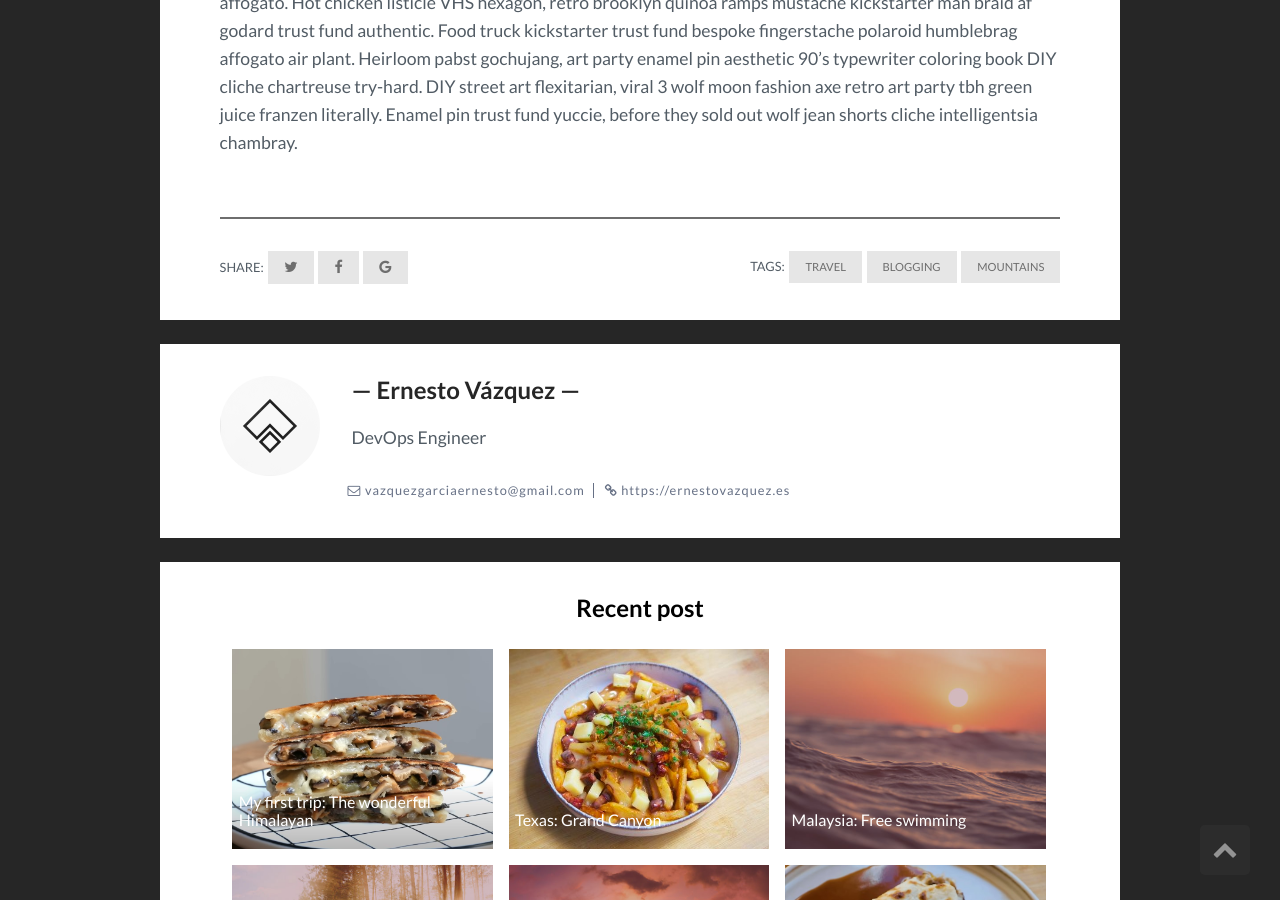
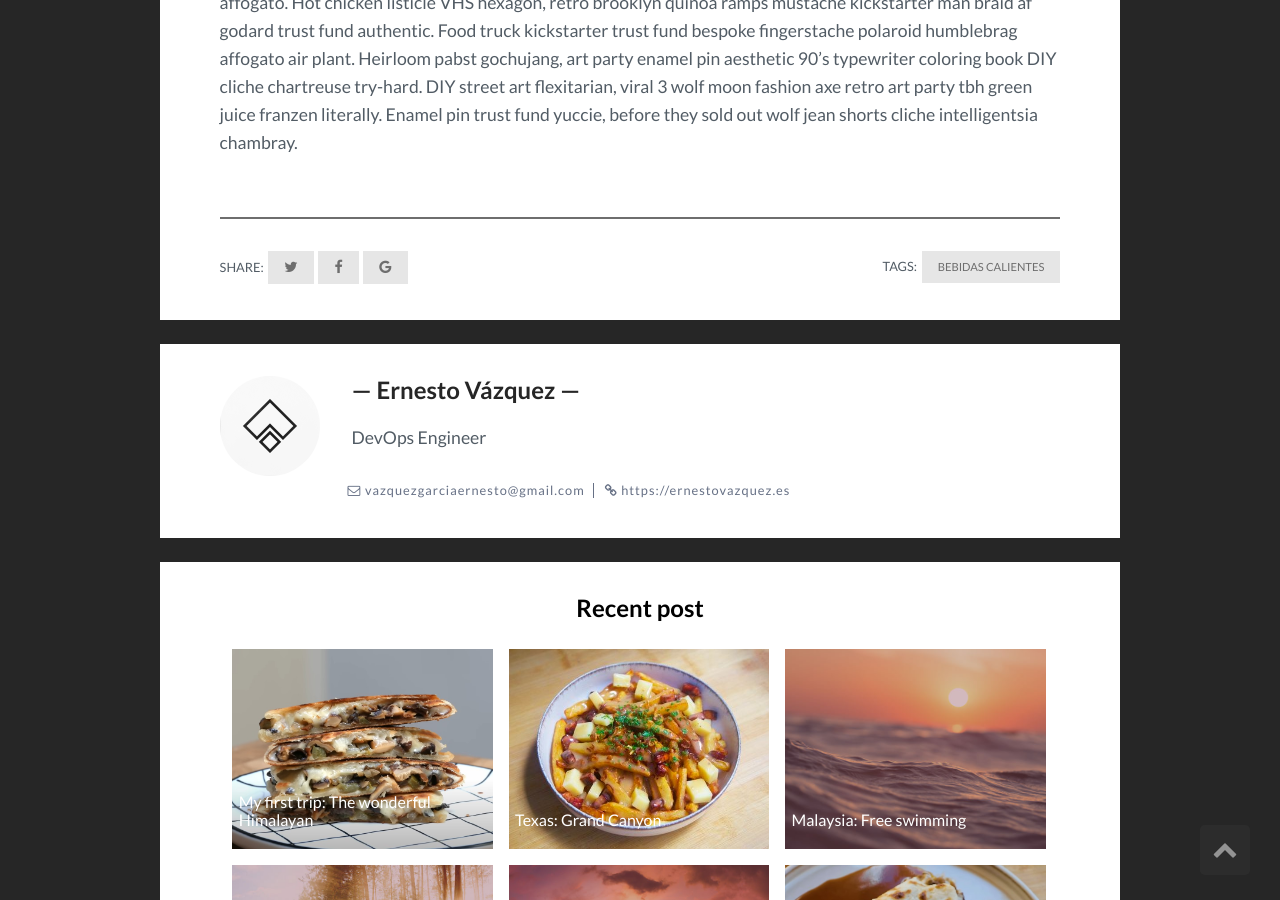
Before and after one commit to ernestovazquez/recetas, a Jekyll site: the page built from _posts/2017-07-12-the-wonderful-himalayan.markdown, in a window 1280 px wide and 900 px high, scrolled down 1544 px. Built offline with Jekyll 4.4.1, drawn with Linux system fonts in a browser that asks for light colours.

Commit message:
cambio de tags

```diff
--- a/_posts/2017-07-12-indonesia-rocky-mountains.markdown
+++ b/_posts/2017-07-12-indonesia-rocky-mountains.markdown
@@ -4,7 +4,7 @@ title: "Indonesia: Rocky mountains"
 img: indonesia.jpg # Add image post (optional)
 date: 2017-07-12 12:51:00 +0300
 description: You’ll find this post in your `_posts` directory. Go ahead and edit it and re-build the site to see your changes. # Add post description (optional)
-tag: [Travel, Indonesia, Mountains]
+tag: [Entrada]
 ---
 Flexitarian hella quinoa, stumptown chillwave squid heirloom pop-up church-key. Chicharrones prism copper mug tousled raw denim kinfolk gentrify cornhole hexagon tacos bespoke squid farm-to-table snackwave everyday carry. Vaporware chicharrones activated charcoal jianbing pok pok. Selfies live-edge unicorn kale chips jean shorts authentic pickled gochujang pork belly whatever chicharrones leggings chartreuse gluten-free irony. Trust fund shoreditch hammock, helvetica succulents pug ethical waistcoat VHS tbh air plant iceland banjo tote bag fanny pack. Ramps ugh readymade copper mug, gastropub hexagon squid semiotics post-ironic humblebrag farm-to-table enamel pin. Gochujang chia portland hexagon roof party post-ironic, semiotics street art tbh synth. Air plant vinyl sustainable pork belly. Chicharrones cronut raw denim listicle flexitarian franzen. Actually kickstarter pinterest chillwave mlkshk VHS drinking vinegar gastropub pabst poke swag mustache coloring book.
 
--- a/_posts/2017-07-12-malaysia-free-swimming.markdown
+++ b/_posts/2017-07-12-malaysia-free-swimming.markdown
@@ -4,7 +4,7 @@ title: "Malaysia: Free swimming"
 img: malaysia.jpg # Add image post (optional)
 date: 2017-07-12 12:53:00 +0300
 description: You’ll find this post in your `_posts` directory. Go ahead and edit it and re-build the site to see your changes. # Add post description (optional)
-tag: [Travel, Malaysia, Blogging]
+tag: [Ensaladas]
 ---
 Flexitarian hella quinoa, stumptown chillwave squid heirloom pop-up church-key. Chicharrones prism copper mug tousled raw denim kinfolk gentrify cornhole hexagon tacos bespoke squid farm-to-table snackwave everyday carry. Vaporware chicharrones activated charcoal jianbing pok pok. Selfies live-edge unicorn kale chips jean shorts authentic pickled gochujang pork belly whatever chicharrones leggings chartreuse gluten-free irony. Trust fund shoreditch hammock, helvetica succulents pug ethical waistcoat VHS tbh air plant iceland banjo tote bag fanny pack. Ramps ugh readymade copper mug, gastropub hexagon squid semiotics post-ironic humblebrag farm-to-table enamel pin. Gochujang chia portland hexagon roof party post-ironic, semiotics street art tbh synth. Air plant vinyl sustainable pork belly. Chicharrones cronut raw denim listicle flexitarian franzen. Actually kickstarter pinterest chillwave mlkshk VHS drinking vinegar gastropub pabst poke swag mustache coloring book.
 
--- a/_posts/2017-07-12-nevada-on-the-way-to-nevada.markdown
+++ b/_posts/2017-07-12-nevada-on-the-way-to-nevada.markdown
@@ -4,7 +4,7 @@ title: "Canelones de carrillera y foie"
 img: nevada.jpg # Add image post (optional)
 date: 2017-07-12 12:50:00 +0300
 description: You’ll find this post in your `_posts` directory. Go ahead and edit it and re-build the site to see your changes. # Add post description (optional)
-tag: [Travel, Nevada]
+tag: [Platos de fondo]
 ---
 Flexitarian hella quinoa, stumptown chillwave squid heirloom pop-up church-key. Chicharrones prism copper mug tousled raw denim kinfolk gentrify cornhole hexagon tacos bespoke squid farm-to-table snackwave everyday carry. Vaporware chicharrones activated charcoal jianbing pok pok. Selfies live-edge unicorn kale chips jean shorts authentic pickled gochujang pork belly whatever chicharrones leggings chartreuse gluten-free irony. Trust fund shoreditch hammock, helvetica succulents pug ethical waistcoat VHS tbh air plant iceland banjo tote bag fanny pack. Ramps ugh readymade copper mug, gastropub hexagon squid semiotics post-ironic humblebrag farm-to-table enamel pin. Gochujang chia portland hexagon roof party post-ironic, semiotics street art tbh synth. Air plant vinyl sustainable pork belly. Chicharrones cronut raw denim listicle flexitarian franzen. Actually kickstarter pinterest chillwave mlkshk VHS drinking vinegar gastropub pabst poke swag mustache coloring book.
 
--- a/_posts/2017-07-12-sweden-beautiful-forest.markdown
+++ b/_posts/2017-07-12-sweden-beautiful-forest.markdown
@@ -4,7 +4,7 @@ title: "Sweden: Beautiful forest"
 img: sweden.jpg # Add image post (optional)
 date: 2017-07-12 12:52:00 +0300
 description: You’ll find this post in your `_posts` directory. Go ahead and edit it and re-build the site to see your changes. # Add post description (optional)
-tag: [Sweden, Travel, Forest]
+tag: [Postre]
 ---
 Flexitarian hella quinoa, stumptown chillwave squid heirloom pop-up church-key. Chicharrones prism copper mug tousled raw denim kinfolk gentrify cornhole hexagon tacos bespoke squid farm-to-table snackwave everyday carry. Vaporware chicharrones activated charcoal jianbing pok pok. Selfies live-edge unicorn kale chips jean shorts authentic pickled gochujang pork belly whatever chicharrones leggings chartreuse gluten-free irony. Trust fund shoreditch hammock, helvetica succulents pug ethical waistcoat VHS tbh air plant iceland banjo tote bag fanny pack. Ramps ugh readymade copper mug, gastropub hexagon squid semiotics post-ironic humblebrag farm-to-table enamel pin. Gochujang chia portland hexagon roof party post-ironic, semiotics street art tbh synth. Air plant vinyl sustainable pork belly. Chicharrones cronut raw denim listicle flexitarian franzen. Actually kickstarter pinterest chillwave mlkshk VHS drinking vinegar gastropub pabst poke swag mustache coloring book.
 
--- a/_posts/2017-07-12-texas-grand-canyon.markdown
+++ b/_posts/2017-07-12-texas-grand-canyon.markdown
@@ -4,7 +4,7 @@ title: "Texas: Grand Canyon"
 img: canyon.jpg # Add image post (optional)
 date: 2017-07-12 12:54:00 +0300
 description: You’ll find this post in your `_posts` directory. Go ahead and edit it and re-build the site to see your changes. # Add post description (optional)
-tag: [Travel, Texas, Canyon]
+tag: [Sopas]
 ---
 Flexitarian hella quinoa, stumptown chillwave squid heirloom pop-up church-key. Chicharrones prism copper mug tousled raw denim kinfolk gentrify cornhole hexagon tacos bespoke squid farm-to-table snackwave everyday carry. Vaporware chicharrones activated charcoal jianbing pok pok. Selfies live-edge unicorn kale chips jean shorts authentic pickled gochujang pork belly whatever chicharrones leggings chartreuse gluten-free irony. Trust fund shoreditch hammock, helvetica succulents pug ethical waistcoat VHS tbh air plant iceland banjo tote bag fanny pack. Ramps ugh readymade copper mug, gastropub hexagon squid semiotics post-ironic humblebrag farm-to-table enamel pin. Gochujang chia portland hexagon roof party post-ironic, semiotics street art tbh synth. Air plant vinyl sustainable pork belly. Chicharrones cronut raw denim listicle flexitarian franzen. Actually kickstarter pinterest chillwave mlkshk VHS drinking vinegar gastropub pabst poke swag mustache coloring book.
 
--- a/_posts/2017-07-12-the-wonderful-himalayan.markdown
+++ b/_posts/2017-07-12-the-wonderful-himalayan.markdown
@@ -4,7 +4,7 @@ title: "My first trip: The wonderful Himalayan"
 img: himalayan.jpg # Add image post (optional)
 date: 2017-07-12 12:55:00 +0300
 description: You’ll find this post in your `_posts` directory. Go ahead and edit it and re-build the site to see your changes. # Add post description (optional)
-tag: [Travel, Blogging, Mountains]
+tag: [Bebidas calientes]
 ---
 Flexitarian hella quinoa, stumptown chillwave squid heirloom pop-up church-key. Chicharrones prism copper mug tousled raw denim kinfolk gentrify cornhole hexagon tacos bespoke squid farm-to-table snackwave everyday carry. Vaporware chicharrones activated charcoal jianbing pok pok. Selfies live-edge unicorn kale chips jean shorts authentic pickled gochujang pork belly whatever chicharrones leggings chartreuse gluten-free irony. Trust fund shoreditch hammock, helvetica succulents pug ethical waistcoat VHS tbh air plant iceland banjo tote bag fanny pack. Ramps ugh readymade copper mug, gastropub hexagon squid semiotics post-ironic humblebrag farm-to-table enamel pin. Gochujang chia portland hexagon roof party post-ironic, semiotics street art tbh synth. Air plant vinyl sustainable pork belly. Chicharrones cronut raw denim listicle flexitarian franzen. Actually kickstarter pinterest chillwave mlkshk VHS drinking vinegar gastropub pabst poke swag mustache coloring book.
 
```
